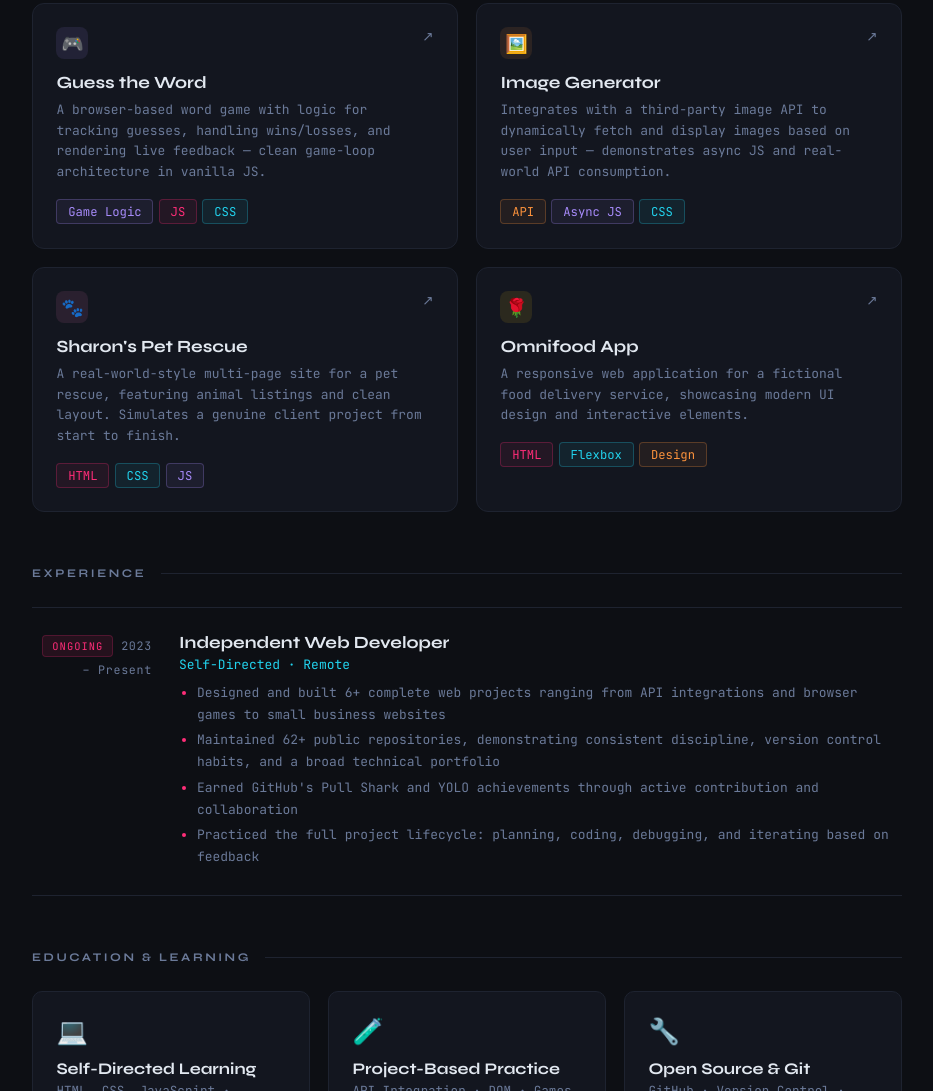
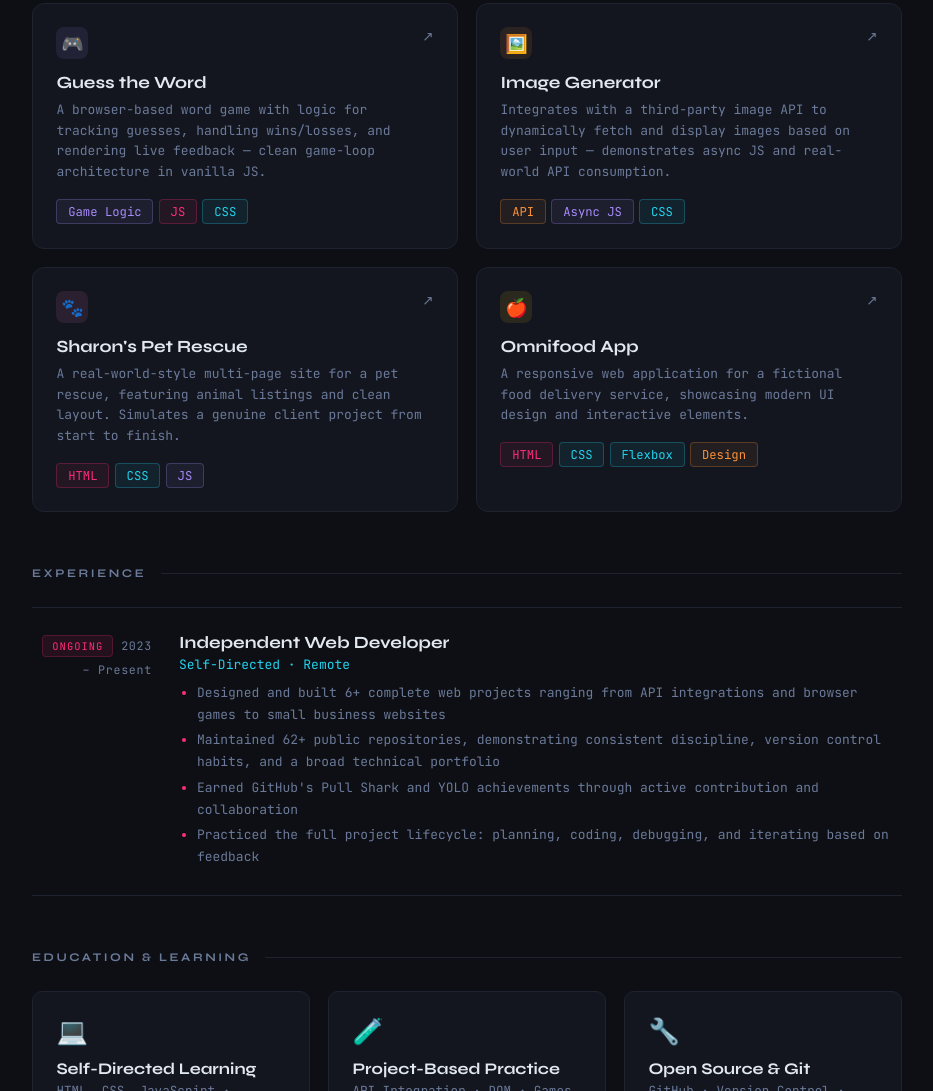
Before and after one commit to LauraLegro/laura-legro-resume-v5, a plain HTML site: page index.html in a window 1280 px wide. Shown: the part 1710-2801 px from the top of the page, without its empty margins (173-1106 px from the left). Drawn offline with Linux system fonts and the light colour scheme.

```diff
--- a/index.html
+++ b/index.html
@@ -358,7 +358,7 @@
 
                 <a href="https://github.com/LauraLegro/Omnifood-App" class="project-card">
                     <div class="pc-top">
-                        <div class="pc-icon" style="background:rgba(250,204,21,0.1);">🌹</div>
+                        <div class="pc-icon" style="background:rgba(250,204,21,0.1);">🍎</div>
                         <span class="pc-arrow">↗</span>
                     </div>
                     <p class="pc-name">Omnifood App</p>
@@ -366,8 +366,10 @@
                         modern UI design and interactive elements.</p>
                     <div class="pc-tags">
                         <span class="tag g">HTML</span>
+                        <span class="tag c">CSS</span>
                         <span class="tag c">Flexbox</span>
                         <span class="tag o">Design</span>
+
                     </div>
                 </a>
 
```
